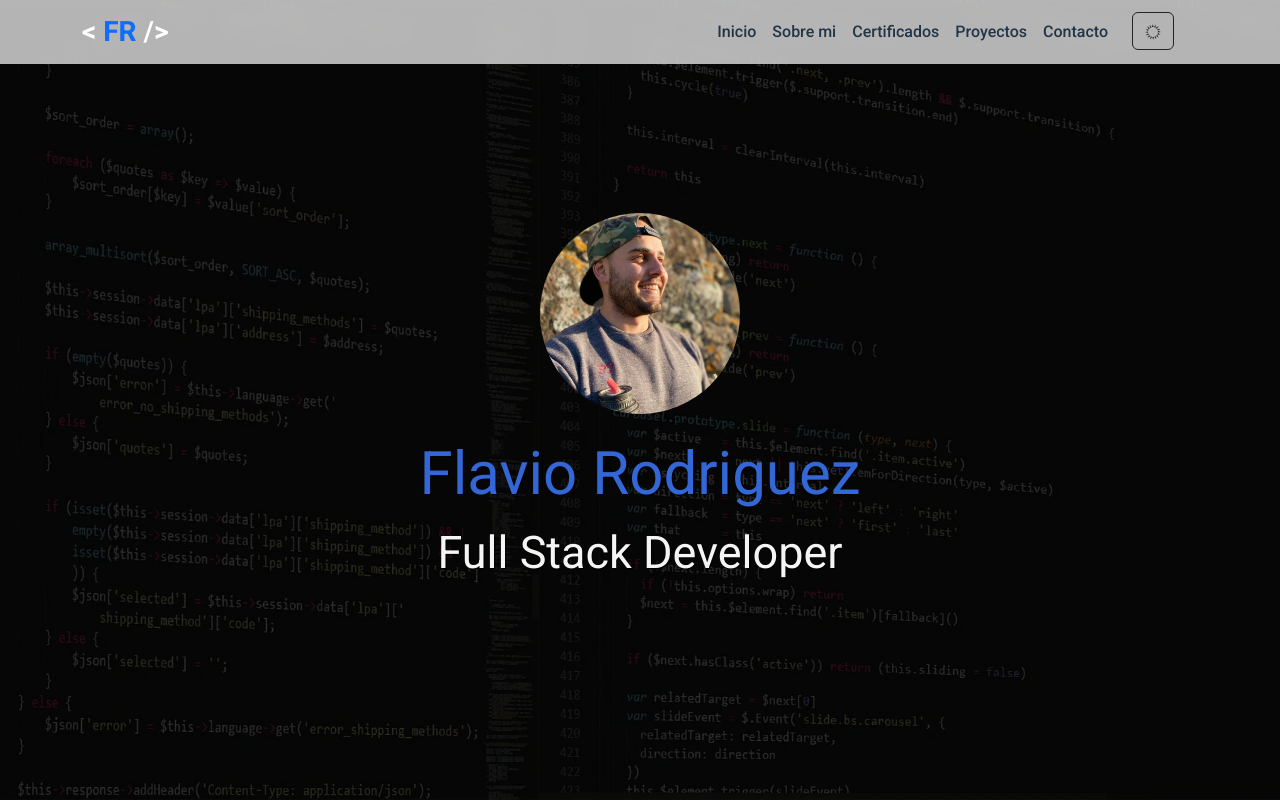
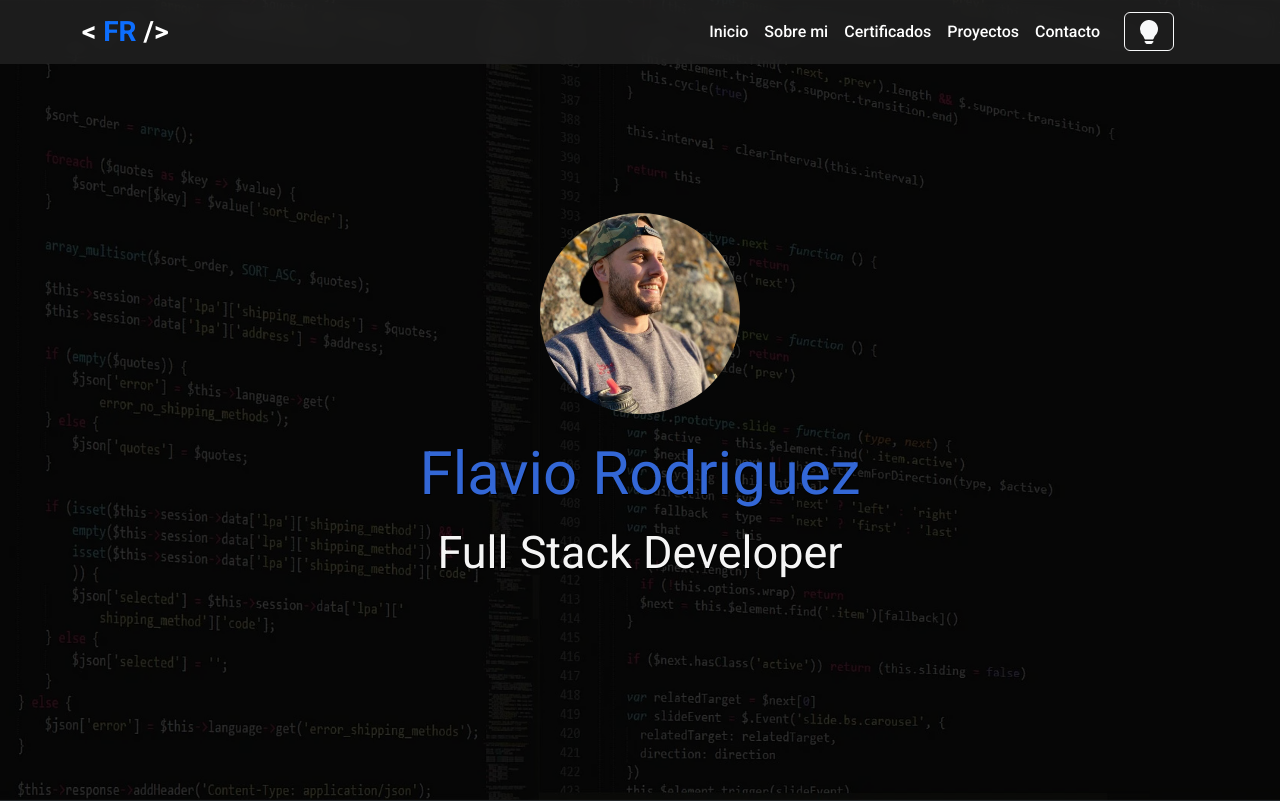
Before and after one commit to Flavio-RF/portfolioReact, a React (Vite) app: page / in a window 1280 px wide. Shown: the top 801 px of the page. Built offline with nearby package versions, Linux system fonts and the light colour scheme.

Commit message:
add styles Navbar

```diff
--- a/src/App.jsx
+++ b/src/App.jsx
@@ -9,7 +9,7 @@ import { useState } from "react";
 import Footer from "./components/Footer/Footer";
 
 function App() {
-  const [dark, setDark] = useState(false);
+  const [dark, setDark] = useState(true);
   const darkTheme = () => {
     !dark ? setDark(true) : setDark(false);
   };
--- a/src/components/Navbar/Navbar.jsx
+++ b/src/components/Navbar/Navbar.jsx
@@ -8,8 +8,7 @@ import {
   Navbar,
   Nav,
 } from "react-bootstrap";
-import { BsFillMoonFill } from "react-icons/bs";
-import { GrSolaris } from "react-icons/gr";
+import { BsLightbulbFill } from "react-icons/bs";
 
 function Navegation({ dark, darkTheme }) {
   const [y, setY] = useState(window.scrollY);
@@ -46,38 +45,44 @@ function Navegation({ dark, darkTheme }) {
           id={`offcanvasNavbar-expand-sm`}
           aria-labelledby={`offcanvasNavbarLabel-expand-sm`}
           placement="end"
+          className="offcanvasCustomLight"
         >
-          <Offcanvas.Header closeButton>
-            <Offcanvas.Title id={`offcanvasNavbarLabel-expand-sm`}>
-              Menu
-            </Offcanvas.Title>
-          </Offcanvas.Header>
-          <Offcanvas.Body className="ms-auto my-2 me-md-4 my-auto">
-            <Nav>
-              <Nav.Link className="text-center" href="#home">
+          <Offcanvas.Header closeButton className="ms-auto"></Offcanvas.Header>
+          <Offcanvas.Body
+            className={
+              width >= 768
+                ? "ms-auto my-2 me-md-4 my-auto"
+                : "d-flex  flex-column"
+            }
+          >
+            <Nav className="text-center">
+              <Nav.Link className={width <= 768 && "my-3"} href="#home">
                 Inicio
               </Nav.Link>
-              <Nav.Link className="text-center" href="#About">
+              <Nav.Link className={width <= 768 && "my-3"} href="#About">
                 Sobre mi
               </Nav.Link>
-              <Nav.Link className="text-center" href="#Certificates">
+              <Nav.Link className={width <= 768 && "my-3"} href="#Certificates">
                 Certificados
               </Nav.Link>
-              <Nav.Link className="text-center" href="#Projects">
+              <Nav.Link className={width <= 768 && "my-3"} href="#Projects">
                 Proyectos
               </Nav.Link>
-              <Nav.Link className="text-center" href="#Contact">
+              <Nav.Link className={width <= 768 && "my-3"} href="#Contact">
                 Contacto
               </Nav.Link>
             </Nav>
-            <Form className="ms-md-3">
+            <Form className={width <= 768 ? "text-center my-3" : "ms-md-3"}>
               {dark ? (
-                <Button onClick={darkTheme} variant="outline-light">
-                  <BsFillMoonFill />
+                <Button
+                  onClick={darkTheme}
+                  variant={width <= 768 ? "outline-dark" : "outline-light"}
+                >
+                  <BsLightbulbFill size={24} />
                 </Button>
               ) : (
                 <Button onClick={darkTheme} variant="outline-dark">
-                  <GrSolaris />
+                  <BsLightbulbFill size={24} style={{ color: "yellow" }} />
                 </Button>
               )}
             </Form>
--- a/src/components/Navbar/navbar.css
+++ b/src/components/Navbar/navbar.css
@@ -32,7 +32,17 @@
   color: #1561a3 !important;
 }
 
-/* .offcanvas {
-  background-color: rgba(255, 255, 255, 0.8) !important;
-  max-width: 40% !important;
-} */
+@media (max-width: 768px) {
+  .offcanvas {
+    max-width: 50% !important;
+  }
+
+  .offcanvasCustomLight {
+    background-color: rgba(255, 255, 255, 0.6) !important;
+    backdrop-filter: saturate(50%) blur(8px);
+  }
+
+  .offcanvasCustomDark {
+    background-color: rgba(255, 255, 255, 0.8) !important;
+  }
+}
```
Also changed, not shown: 1 other file (tests, documents, lock files or other folders).
